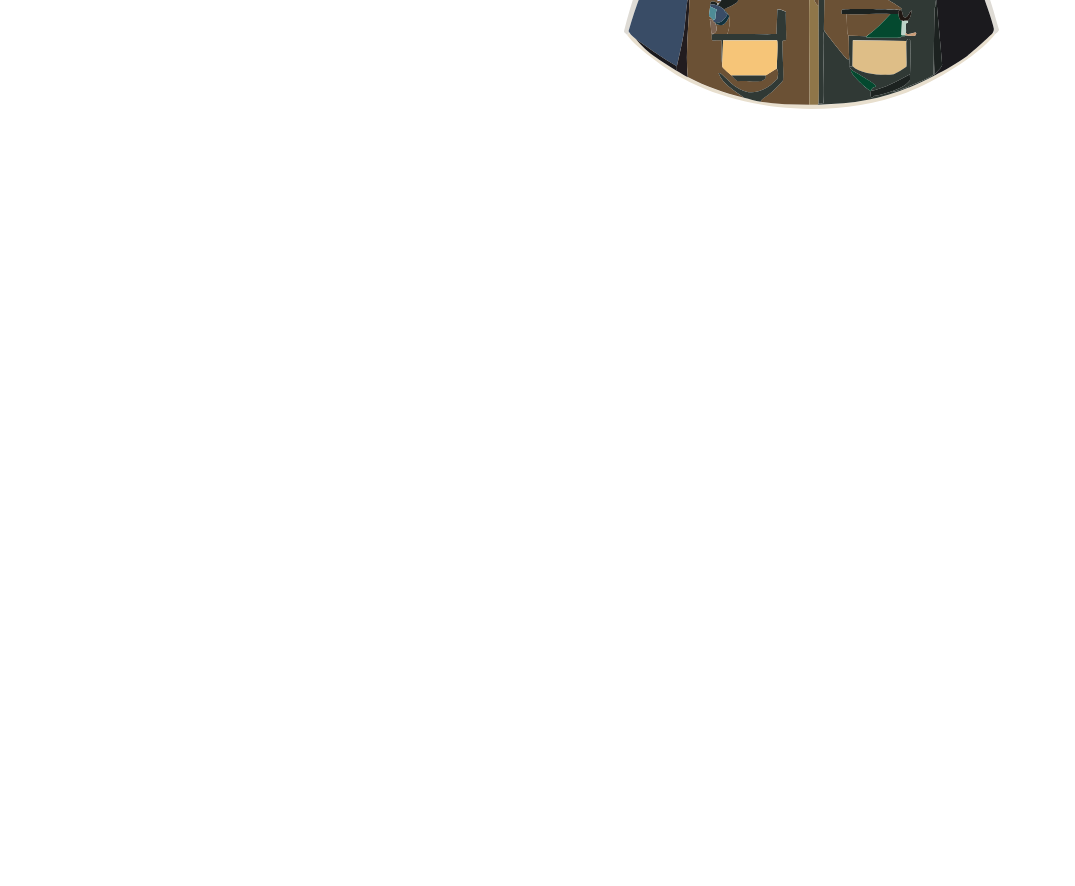
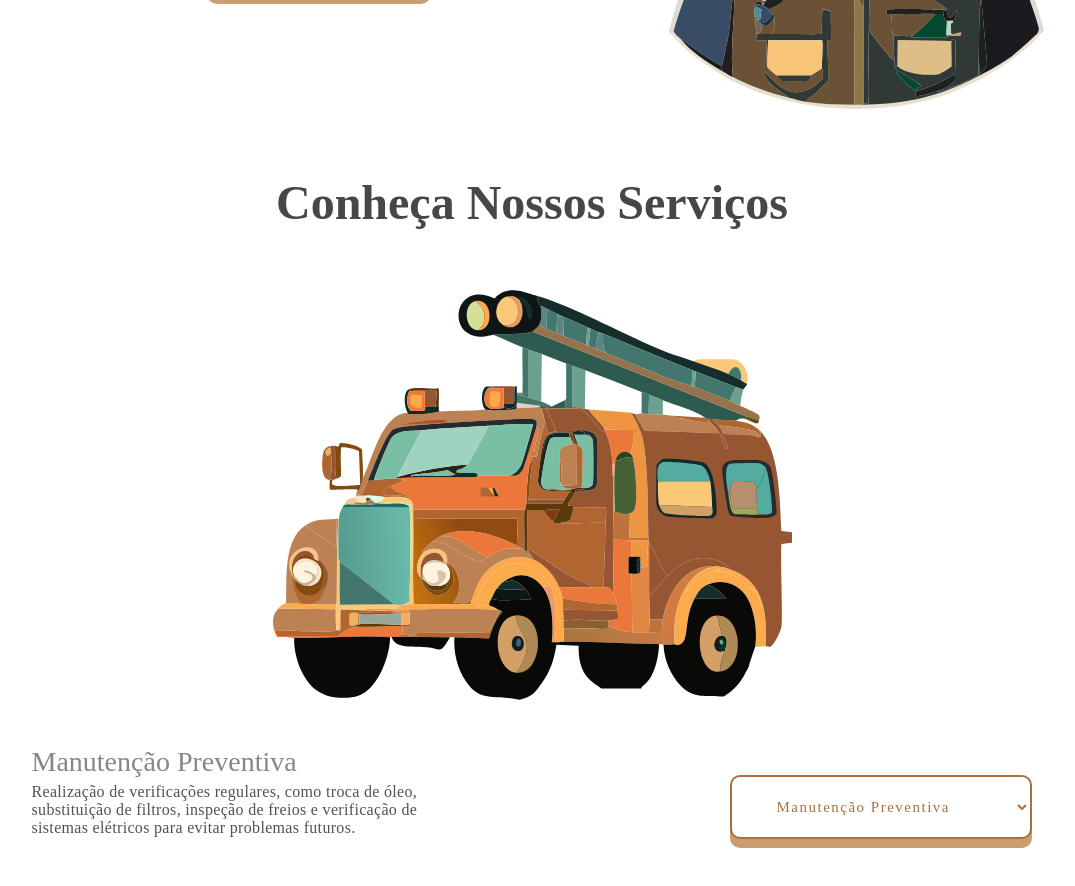
Before and after one commit to C4NIS/OficinaVeiculosBastos.com, a React (Create React App) app in the folder frontend/: page / in a window 1280 px wide. Shown: the part 560-1446 px from the top of the page, without its empty margins (108-1183 px from the left). Before the commit the page ends 800 px from the top, so only its background shows below. Built offline with nearby package versions, Linux system fonts and the light colour scheme.

Commit message:
conheça Nossos serviços, Estruturada

```diff
--- a/frontend/src/components/header/Header.css
+++ b/frontend/src/components/header/Header.css
@@ -2,7 +2,7 @@
     display: flex;
     justify-content: space-between;
     align-items: center;
-    padding: 24px 166px;
+    padding: 24px 10%;
 
     background-color: #ffffff;
     top: 0;
--- a/frontend/src/components/principal/index.js
+++ b/frontend/src/components/principal/index.js
@@ -1,20 +1,78 @@
 import "./style.css";
 import Button from "../button";
+import Select from "../select";
+
+import React, { useState } from 'react';
 
 const Principal = () => {
+
+    const options = [
+        { id: 1, name: 'Reparo de Motores' },
+        { id: 2, name: 'Sistemas de Refrigeração'},
+        { id: 3, name: 'Reparo de Transmissão' },
+        { id: 4, name: 'Sistemas de Freios'},
+        { id: 5, name: 'Sistemas de Suspensão'},
+        { id: 6, name: 'Eletrônica e Diagnóstico'},
+
+    ];
+
+    const [selectedOption, setSelectedOption] = useState(0);
+
+    const handleSelectChange = (event) => {
+        setSelectedOption(event.target.value);
+    };
+
     return (
+        <div>
 
             <div className="container_principal">
 
                 <img className="personagem_principal" src="/assets/Personagem_Topo.svg" alt="Personagem_Principal" />
 
                 <div className="container_textos_principais">
-                <h2>Bem-vindo à Bastos Mecânica </h2>
+
+                    <h2>Bastos Mecânica: O Seu Parceiro de Confiabilidade Automotiva!</h2>
+
                     <p>Somos a escolha confiável para todas as suas necessidades de manutenção e reparo de veículos empresariais em São José dos Campos. Com anos de experiência no setor automobilístico e um compromisso inabalável com a excelência, a Bastos é a sua parceira deconfiança quando se trata de manter sua frota empresarial funcionando perfeitamente.</p>
+
                     <div className="container_botao_principal">
+
                         <Button>Agende sua visita</Button>
                     </div>
+
                 </div>
+
+            </div>
+
+            <div className="container_servico">
+
+                <h1>
+                    Conheça Nossos Serviços
+                </h1>
+
+                <img className="caminhao_servico"
+                src="/assets/caminhao.svg"
+                alt="Personagem_Servico"
+                />
+
+                <div className="container_interativo_servico">
+
+                    <div className="container_textos_servico">
+
+                        <h4>Manutenção Preventiva</h4>
+
+                        <p className="paragrafo_servico">Realização de verificações regulares, como troca de óleo, substituição de filtros, inspeção de   freios e verificação de sistemas elétricos para evitar problemas futuros.</p>
+
+                    </div>
+
+                    <div className="container_select">
+                        <Select options={options} value={selectedOption} onChange={handleSelectChange}>Manutenção Preventiva</Select>
+                    </div>
+
+                </div>
+
+            </div>
+
 
         </div>
     );
--- a/frontend/src/components/principal/style.css
+++ b/frontend/src/components/principal/style.css
@@ -1,16 +1,11 @@
-.container_principal{
-    display: flex;
-    flex-direction: row-reverse;
-    justify-content: center;
-    padding: 4% 166px;
-
-}
-
-.container_textos_principais{
-    padding: 5% 5% 0px 0px;
-    display: flex;
-    flex-direction: column;
-    align-items: center;
+/* Padrões */
+h1{
+    color: #474747;
+    font-family: Times New Roman;
+    font-size: 48px;
+    font-style: normal;
+    font-weight: 700;
+    line-height: normal;
 }
 
 h2{
@@ -24,9 +19,24 @@ h2{
     margin: 0px;
 }
 
+h4{
+    margin: 0;
+    width: 266px;
+    height: 29px;
+    flex-shrink: 0;
+
+    color: #868686;
+    font-family: Times New Roman;
+    font-size: 28px;
+    font-style: normal;
+    font-weight: 400;
+    line-height: normal;
+}
+
 p{
     width: 445px;
     height: 121px;
+
     margin: 2,5;
     flex-shrink: 0;
     color: #525252;
@@ -39,6 +49,21 @@ p{
     letter-spacing: 0.32px;
 }
 
+/* Setor Principal */
+.container_principal{
+    display: flex;
+    flex-direction: row-reverse;
+    justify-content: center;
+    padding: 4% 10% 2% 10%;
+}
+
+.container_textos_principais{
+    padding: 5% 5% 0px 0px;
+    display: flex;
+    flex-direction: column;
+    align-items: center;
+}
+
 .personagem_principal{
     width: 375px;
     height: 475px;
@@ -49,9 +74,83 @@ p{
    margin: 2%;
 }
 
+/* Setor Servico */
+.container_servico{
+    display: flex;
+    flex-direction: column;
+    align-items: center;
+    padding: 0% 10%;
+}
+
+.caminhao_servico{
+    padding: 2%;
+    width: 519px;
+    height: 410px;
+}
+
+.container_interativo_servico{
+    display: flex;
+    flex-direction: row;
+    justify-content: center;
+    align-items: center;
+    padding: 1%;
+    gap: 34%;
+}
+
+.container_textos_servico{
+    display: flex;
+    height: 138px;
+    flex-direction: column;
+    padding: 2% 0px 0px 0px;
+}
+
+.paragrafo_servico{
+    width: 445px;
+    padding: 2% 0px 0px 0px;
+    margin: 0;
+
+
+    color: #525252;
+    text-align: left;
+    font-family: Times New Roman;
+    font-size: 16px;
+    font-weight: 400;
+    letter-spacing: 0.32px;
+
+    flex-shrink: 0;
+}
+
+/* Responsividade */
+
+/* Telas Pequenas */
 @media screen and (max-width: 975px) {
+
+    /* Setor Responsivo do Principal */
     .personagem_principal{
         display: none;
     }
 
+    /* Setor Responsivo do Serviço */
+    h1{
+        font-size: 42px;
+    }
+
+    h2{
+        font-size: 32px;
+    }
+
+    .caminhao_servico{
+        width: 100%;
+        height: 100%;
+    }
 }
+
+/* Telas UltraWide */
+@media screen and (min-width: 2560px) {
+
+    h2 {
+        width: 70%;
+        font-size: 44px;
+    }
+
+}
--- /dev/null
+++ b/frontend/src/components/select/Select.css
@@ -0,0 +1,39 @@
+select{
+    display: flex;
+    align-items: center;
+
+    width: 302px;
+    height: 64px;
+    padding: 17px 40px;
+    gap: 30px;
+
+    border: 2px solid #A97043;
+    border-radius: 10px;
+
+    background-color:hsl(0, 0%, 100%);
+    box-shadow: #CB9D6F 0px 9px 0px 0px;
+    color: #A97043;
+
+    font-family: Times New Roman;
+
+    letter-spacing: 1.5px;
+    font-size: 15px;
+    transition: all .3s ease;
+
+}
+
+select:focus{
+    outline: none;
+    border: 2px solid #a37a5a;
+}
+
+select:hover{
+    box-shadow: #915630 0px 7px 0px 0px;
+}
+
+select:hover:active {
+    background-color: #915630;
+    box-shadow: #3FE38D 0px 0px 0px 0px;
+    transform: translateY(5px);
+    transition: 200ms;
+}
--- /dev/null
+++ b/frontend/src/components/select/index.js
@@ -0,0 +1,16 @@
+import './Select.css'
+
+const Select = ({ options, value, onChange, children  }) => {
+    return (
+        <select className="select" value={value} onChange={onChange}>
+            <option value="0">{children}</option>
+            {options.map((option) => (
+                <option key={option.id} value={option.id}>
+                    {option.name}
+                </option>
+            ))}
+        </select>
+    )
+}
+
+export default Select
```
Also changed, not shown: frontend/public/assets/caminhao.svg (added), frontend/src/components/button/Button.css (indentation only). Lines whose indentation alone changed are shown as unchanged.
